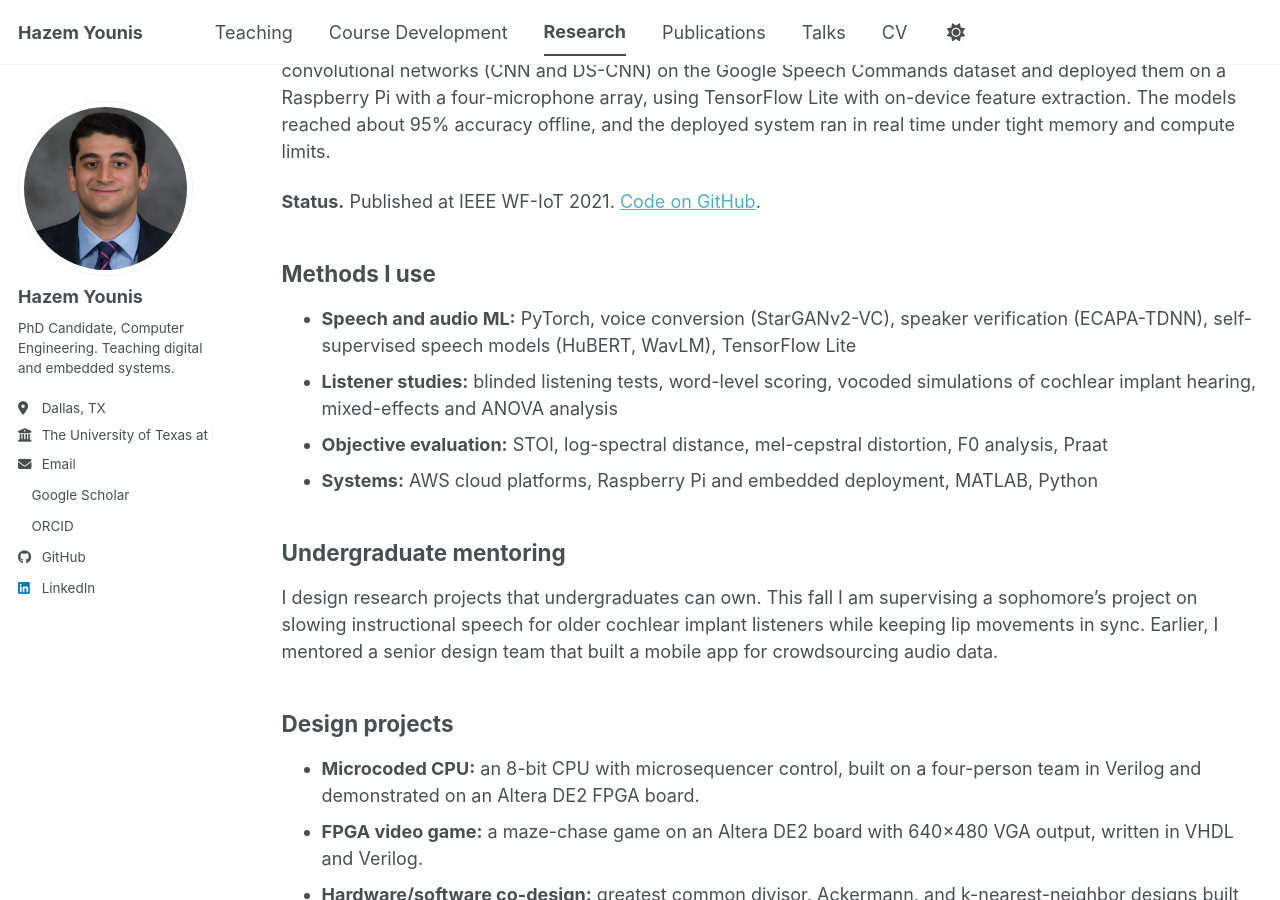
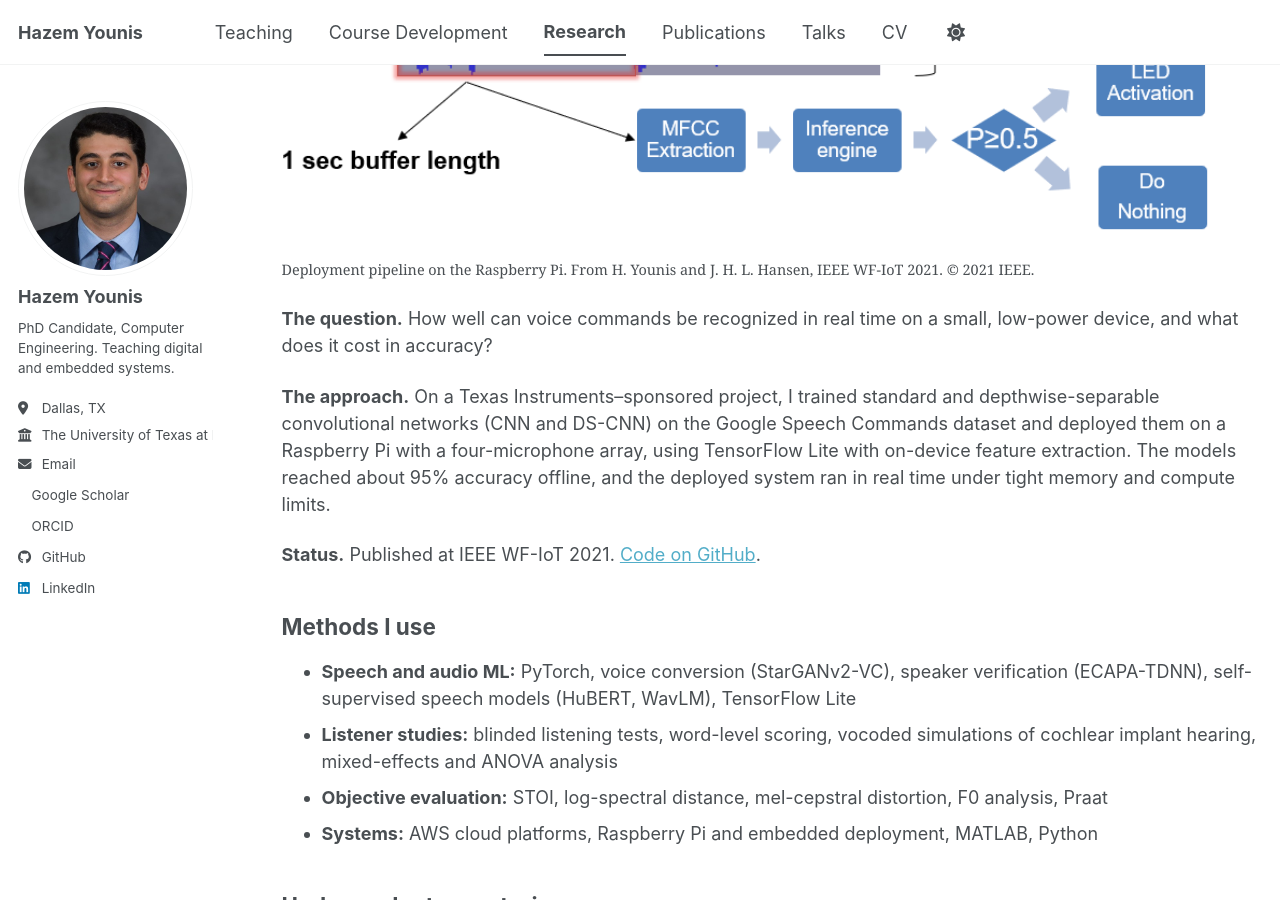
Before and after one commit to Hazem-AF-Younis/hazem-af-younis.github.io, a Jekyll site: the page built from _pages/research.md, in a window 1280 px wide and 900 px high, scrolled down 1800 px. Built offline with Jekyll 4.4.1, drawn with Linux system fonts in a browser that asks for light colours; a script bundle is joined from its source files by our own code; a style sheet for code colours, icons or effects is not loaded.

Commit message:
Research page: add WF-IoT deployment pipeline figure

```diff
--- a/_pages/research.md
+++ b/_pages/research.md
@@ -29,6 +29,11 @@ Testing with listeners beyond the lab
 
 Speech technology on small devices
 ------
+<figure style="margin: 0.5em 0 1em;">
+<img src="/images/wfiot-pipeline.png" alt="Real-time command recognition pipeline: continuous raw audio is split into 1-second buffers, MFCC features are extracted, an on-device inference engine scores the command, and if the probability is at least 0.5 an LED is activated; otherwise nothing happens." style="max-width:100%;">
+<figcaption style="font-size:0.8em;">Deployment pipeline on the Raspberry Pi. From H. Younis and J. H. L. Hansen, IEEE WF-IoT 2021. © 2021 IEEE.</figcaption>
+</figure>
+
 **The question.** How well can voice commands be recognized in real time on a small, low-power device, and what does it cost in accuracy?
 
 **The approach.** On a Texas Instruments–sponsored project, I trained standard and depthwise-separable convolutional networks (CNN and DS-CNN) on the Google Speech Commands dataset and deployed them on a Raspberry Pi with a four-microphone array, using TensorFlow Lite with on-device feature extraction. The models reached about 95% accuracy offline, and the deployed system ran in real time under tight memory and compute limits.
```
Also changed, not shown: images/wfiot-pipeline.png (added).
